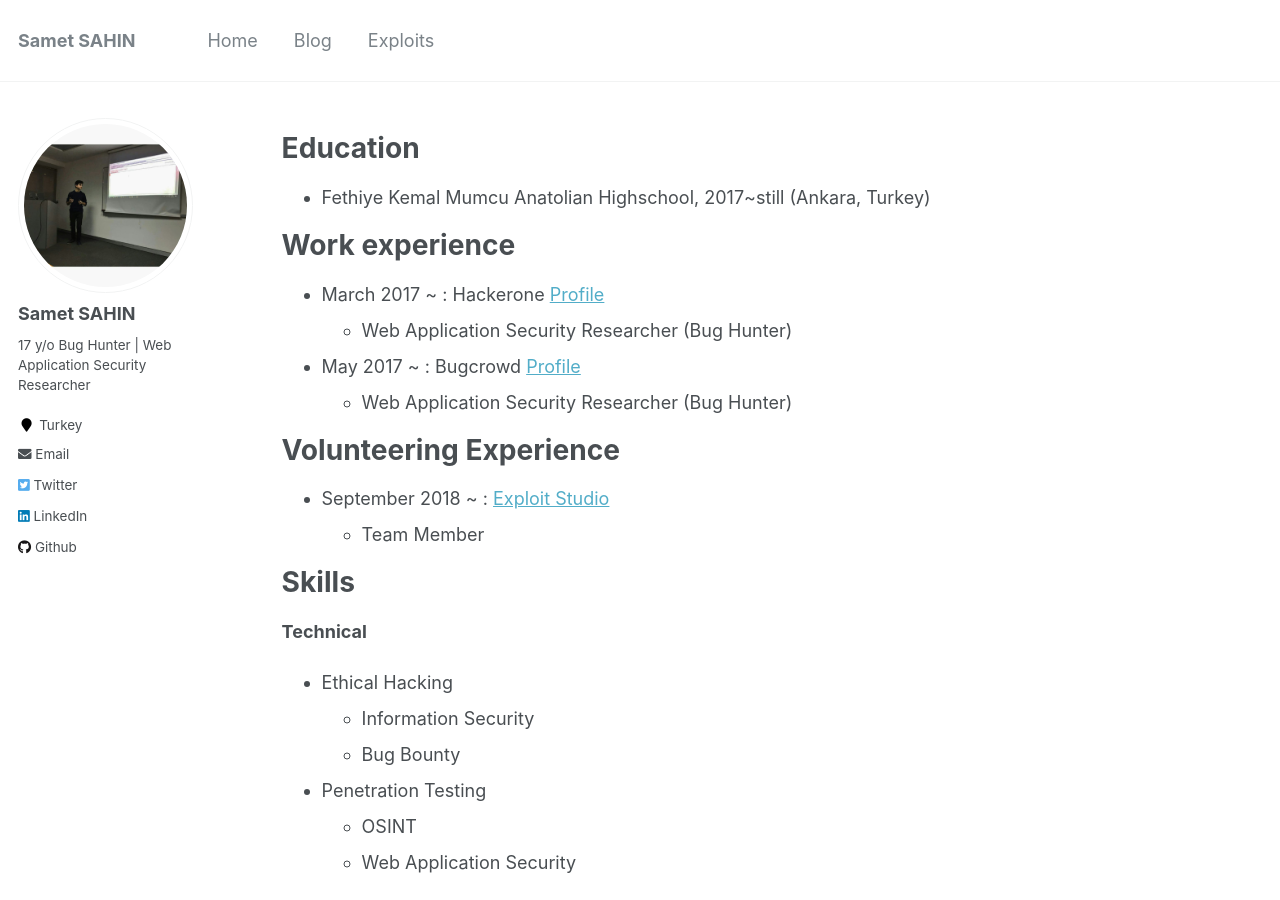
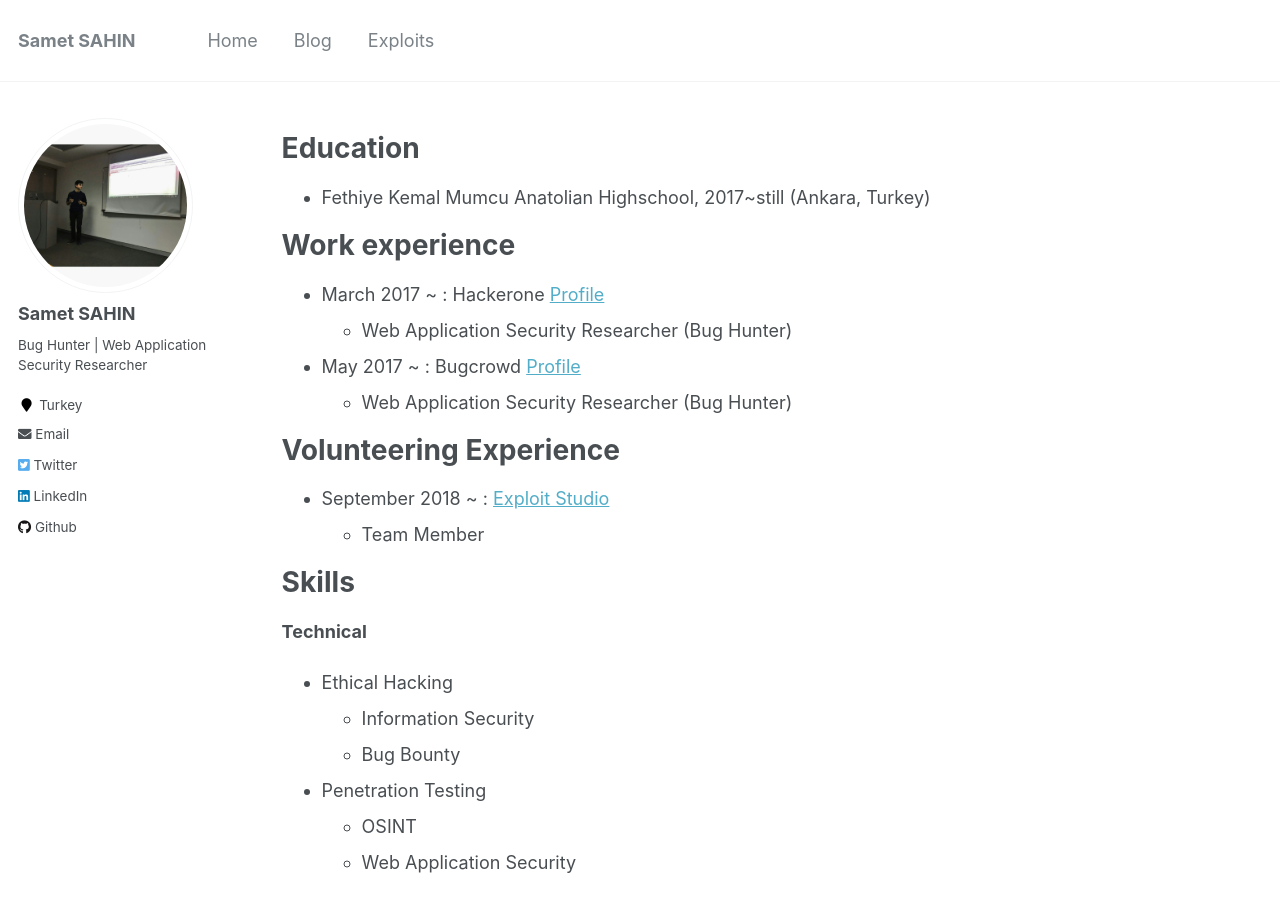
Before and after one commit to sametsahinnet/netwebsite, a Jekyll site: the page built from _pages/cv.md, in a window 1280 px wide and 900 px high. Built offline with Jekyll 4.4.1, drawn with Linux system fonts in a browser that asks for light colours.

Commit message:
Update _config.yml

```diff
--- a/_config.yml
+++ b/_config.yml
@@ -10,7 +10,7 @@ locale                   : "en-US"
 title                    : "Samet SAHIN"
 title_separator          : ">"
 name                     : &name "Samet SAHIN"
-description              : &description "17 y/o Bug Hunter | Web Application Security Researcher"
+description              : &description "Bug Hunter | Web Application Security Researcher"
 url                      : #https://sametsahin.net #https://academicpages.github.io # the base hostname & protocol for your site e.g. "https://mmistakes.github.io"
 baseurl                  : #"" # the subpath of your site, e.g. "/blog"
 repository               : sametsahinnet/netwebsite #"academicpages/academicpages.github.io"
@@ -82,7 +82,7 @@ analytics:
 author:
   name             : "Samet SAHIN"
   avatar           : "pp.jpeg"
-  bio              : "17 y/o Bug Hunter | Web Application Security Researcher"
+  bio              : "Bug Hunter | Web Application Security Researcher"
   location         : "Turkey"
   employer         :
   googlescholar    : #"https://yourfullgooglescholarurl.com"
```
